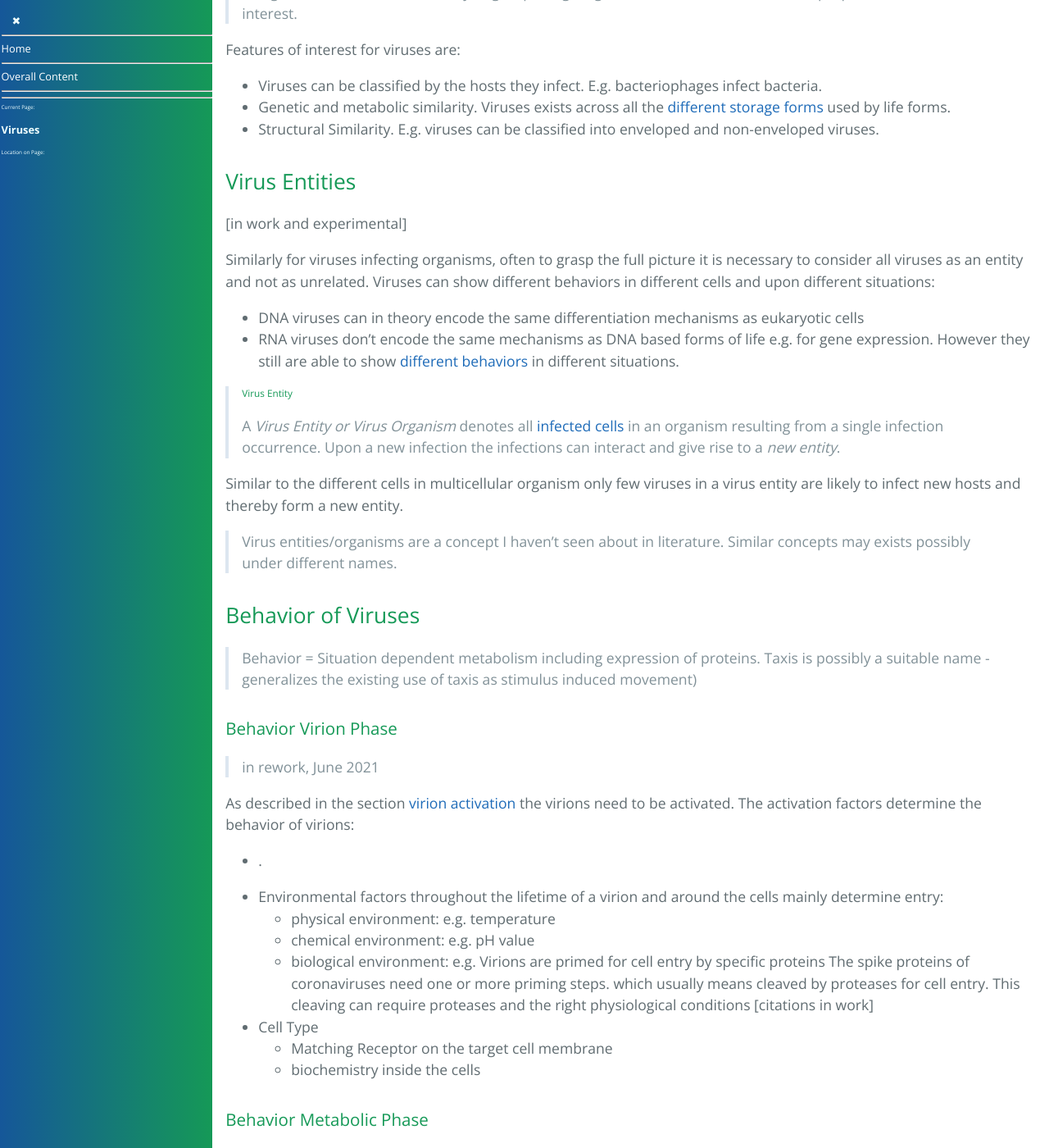
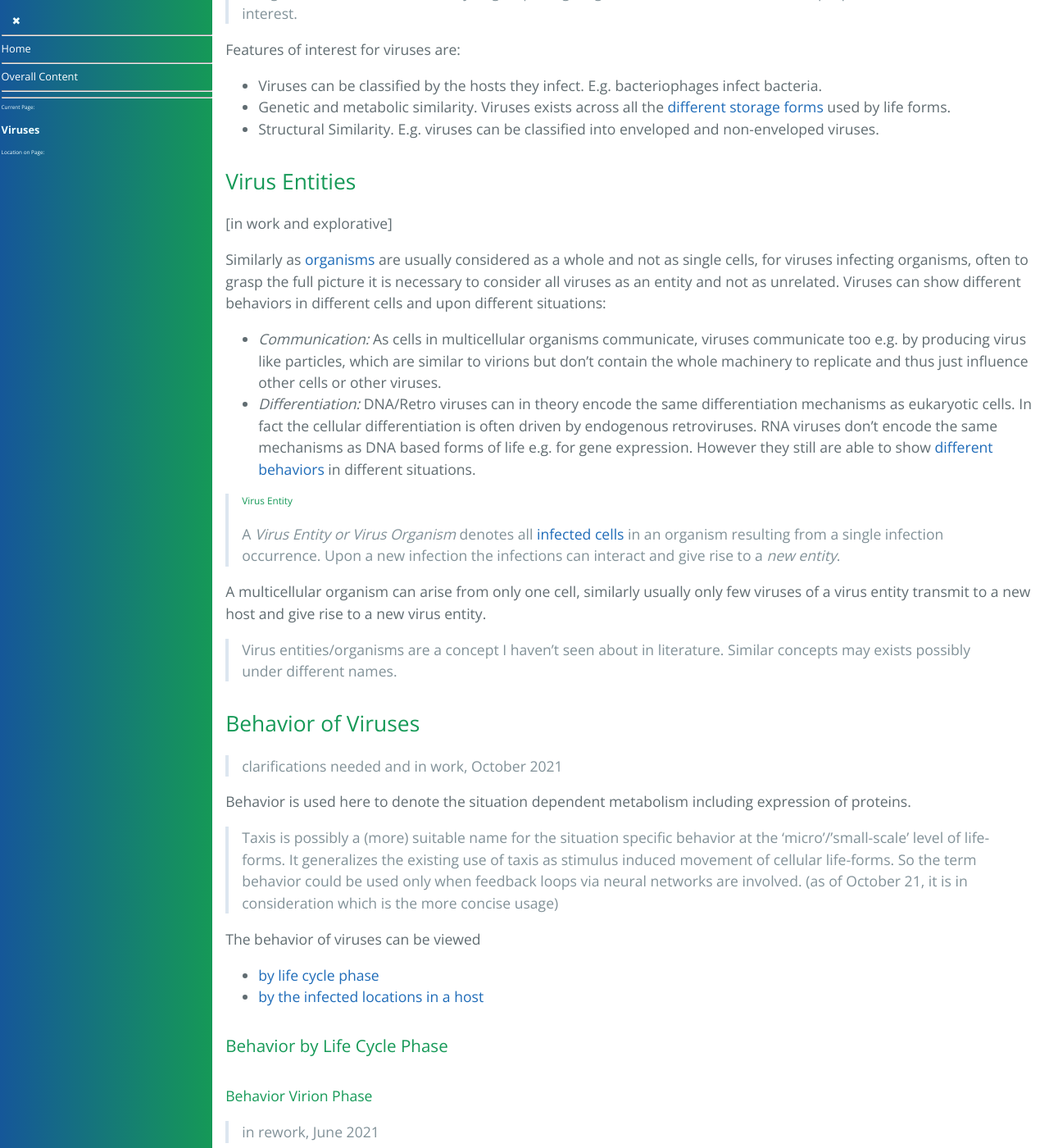
Before and after one commit to forestgrape/coronavirus, a Jekyll site: the page built from 2_biological/viruses.md, in a window 1280 px wide and 1400 px high, scrolled down 3271 px. Shown: the whole window at 82% size. Built offline with Jekyll 4.4.1, drawn with Linux system fonts in a browser that asks for light colours; our own code applies the rules of GitHub Pages for plain Markdown files; some of the changed text lies outside the part shown.

Commit message:
clarifications

```diff
--- a/2_biological/viruses.md
+++ b/2_biological/viruses.md
@@ -6,10 +6,10 @@
 * [Virus Classification](#virus-classification)
 * [Virus Entities](#virus-entities)
 * [Behavior of Viruses](#behavior-of-viruses)
-  * [Behavior Virion Phase](#behavior-virion-phase)
-  * [Behavior Metabolic Phase](#behavior-metabolic-phase)
-  * [Situation Specific Behaviors](#situation-specific-behaviors)
+  * [Behavior by Life Cycle Phase](#behavior-by-life-cycle-phase)
+  * [Behavior by Infected Location](#behavior-by-infected-location)
 * [Tropism of Viruses](#tropism-of-viruses)
+  * [Tropism of Virus Entities](#tropism-of-virus-entities)
 * [Habitats](#habitats)
   * [Life form Habitats](#life-form-habitats)
   * [Conquering new Habitats](#conquering-new-habitats)
@@ -108,16 +108,16 @@ Features of interest for viruses are:
 
 
 ## Virus Entities
-[in work and experimental]
+[in work and explorative]
 
-Similarly for viruses infecting organisms, often to grasp the full picture it is necessary to consider all viruses as an entity and not as unrelated. Viruses can show different behaviors in different cells and upon different situations:
-* DNA viruses can in theory encode the same differentiation mechanisms as eukaryotic cells
-* RNA viruses don't encode the same mechanisms as DNA based forms of life e.g. for gene expression. However they still are able to show [different behaviors](#taxis-of-viruses) in different situations.
+Similarly as [organisms](../2_biological/life-forms.md#organism) are usually considered as a whole and not as single cells, for viruses infecting organisms, often to grasp the full picture it is necessary to consider all viruses as an entity and not as unrelated. Viruses can show different behaviors in different cells and upon different situations:
+* *Communication:* As cells in multicellular organisms communicate, viruses communicate too e.g. by producing virus like particles, which are similar to virions but don't contain the whole machinery to replicate and thus just influence other cells or other viruses.
+* *Differentiation:* DNA/Retro viruses can in theory encode the same differentiation mechanisms as eukaryotic cells. In fact the cellular differentiation is often driven by endogenous retroviruses. RNA viruses don't encode the same mechanisms as DNA based forms of life e.g. for gene expression. However they still are able to show [different behaviors](#taxis-of-viruses) in different situations.
 
 > ###### Virus Entity
 > A *Virus Entity or Virus Organism* denotes all [infected cells](#infected-cell) in an organism resulting from a single infection occurrence. Upon a new infection the infections can interact and give rise to a *new entity*.
 
-Similar to the different cells in multicellular organism only few viruses in a virus entity are likely to infect new hosts and thereby form a new entity.
+A multicellular organism can arise from only one cell, similarly usually only few viruses of a virus entity transmit to a new host and give rise to a new virus entity.
 
 > Virus entities/organisms are a concept I haven't seen about in literature. Similar concepts may exists possibly under different names.
 
@@ -137,16 +137,23 @@ In outdoors living vertebrate hosts, the infection course of a coronavirus entit
 
 ## Behavior of Viruses
 
-> Behavior = Situation dependent metabolism including expression of proteins. Taxis is possibly a suitable name -  generalizes the existing use of taxis as stimulus induced movement)
+> clarifications needed and in work, October 2021
 
-### Behavior Virion Phase
+Behavior is used here to denote the situation dependent metabolism including expression of proteins.
+
+> Taxis is possibly a (more) suitable name for the situation specific behavior at the 'micro'/'small-scale' level of life-forms. It generalizes the existing use of taxis as stimulus induced movement of cellular life-forms. So the term behavior could be used only when feedback loops via neural networks are involved. (as of October 21, it is in consideration which is the more concise usage)
+
+The behavior of viruses can be viewed
+* [by life cycle phase](#behavior-by-life-cycle-phase)
+* [by the infected locations in a host](#behavior-by-infected-location)
+
+
+### Behavior by Life Cycle Phase
+#### Behavior Virion Phase
 
 > in rework, June 2021
 
 As described in the section [virion activation](#virion-priming) the virions need to be activated. The activation factors determine the behavior of virions:
-
-
-- <!--[Holmes](#holmes)-->.
 
 * Environmental factors throughout the lifetime of a virion and around the cells mainly determine entry:
   - physical environment: e.g. temperature
@@ -158,21 +165,21 @@ As described in the section [virion activation](#virion-priming) the virions nee
   - biochemistry inside the cells
 
 
+<!--[Holmes](#holmes)-->
 
-### Behavior Metabolic Phase
+
+#### Behavior Metabolic Phase
 [in work: incomplete and citations/confirmation in work]
 
-> The behavior in the virion phase is better known than the taxis in the metabolic phase.
-> * The cell entry can be investigated with reprogrammed viruses (often retroviruses) expressing the coronavirus spikes and transfected cells (mostly standard laboratory cell-lines where some genes are changed so they express the desired receptors). Neither the transfected cell need to behave similar to the cells which are naturally infected nor the reprogrammed viruses behave similar once inside the cell.
-> * To investigate the metabolic phase, ideally one could look into the cells. Often one observes the cells just from the outside e.g. observing cell damage.
-> * Detecting virus 'metabolites'/virion building blocks such as RNA or produced proteins is suitable to get hints for the intracellular behavior.
+The behavior in the virion phase is better known than the taxis in the metabolic phase.
+* The cell entry can be investigated with reprogrammed viruses (often retroviruses) expressing the coronavirus spikes and transfected cells (mostly standard laboratory cell-lines where some genes are changed so they express the desired receptors). Neither the transfected cell need to behave similar to the cells which are naturally infected nor the reprogrammed viruses behave similar once inside the cell.
+* To investigate the metabolic phase, ideally one could look into the cells. Often one observes the cells just from the outside e.g. observing cell damage.
+* Detecting virus 'metabolites'/virion building blocks such as RNA or produced proteins is suitable to get hints for the intracellular behavior.
 
 
-### Situation Specific Behaviors
+### Behavior by Infected Location
 
-> Possibly 'taxis' is a good name for situation specific behavior at the 'micro'/'small-scale' level of life-forms. Generalizing the existing use of taxis of the directional movement behavior of cellular life-forms.
-
-##### Cell Specific Behavior
+#### Cell Specific Behavior
 > *Cell specific behavior* is used on this page to describe how a virus behaves upon match of a virion to a specific cell type i.e. the behavior in specific cells.
 
 * Virion Phase:
@@ -191,8 +198,9 @@ The cell behavior is the combination of the [virion behavior](#behavior-virion-p
 * The cell should be able to produce many virions and thus should have a capable metabolism.
 
 
-##### Tissue Specific Behavior
- The tissue tropism depends on:
+#### Tissue Specific Behavior
+
+The tissue tropism depends on:
 * Infectable cells in the tissue
 * Movement within the tissue i.e. reaching the next cell in the tissue
   * Coronaviruses usually infect the apical cell layer of the respiratory tract epithelium initially. Most [virions are released](#apical-side-preference) again on the apical side to spread via the covering fluids. Some virions are released on the basal layer and can yield further infections deeper in the tissue or spread via the blood stream, especially if released from the intestine from where they can leave and infect the next host.
@@ -202,36 +210,35 @@ The cell behavior is the combination of the [virion behavior](#behavior-virion-p
 
 
 
-
-
 ## Tropism of Viruses
 
-In virology, tropism is mostly used when viruses replicate well in some cells or tissues (notes on [tropism usage](./life-forms.md#tropism-in-virology) in the chapter life form chapter). On this page, viral tropism is defined as follows:
+> Explorative section. The term tropism is used here to denote the growth of virus entities which is slightly different and more general than used in literature.
+
+In literature, tropism is mostly used when viruses replicate well in some cells or tissues (general notes on [tropism](./life-forms.md#tropism-in-virology) in the chapter life form chapter). On this page, viral tropism is used as follows:
 
 ###### Virus Tropism
-> A virus *has a tropism* for an object or a location if it is frequently infects an object. The tropism for a cell is called [Cell Tropism](#cell-tropism) and accordingly for tissues/organs [Tissue Tropism](#apical-side-tropism).
-
-> For animals one speaks usually of hosts and not animal tropism.
-
-Examples:
-* Cells which are frequently [infected](#infected-cell).
-* Tissues, organs or organisms that support the growth of virus entities or are influenced by infections by the virus.
-
-Tropism describes how virus entities growth, where the [virus entity](#virus-entity) consists of the infected cells in an organism i.e. when the population of viruses is viewed as a [virus entity](viruses.md#virus-entity) tropism denotes the growth preferences of a virus entity.
-
-
+> A virus *has a tropism* for an object or a location if it is frequently infects an object. The tropism for a cell is called [Cell Tropism](#cell-tropism) and for tissues/organs [Tissue Tropism](#apical-side-tropism).
 
 ###### Cell Tropism
 > A virus has a *tropism* for a certain cell type if these cell are readily infected.
 
+Usually viruses within an organisms can't be considered as independent which gives rise to the [concept of virus entities](#virus-entities).
+
+### Tropism of Virus Entities
+Tropism describes how virus entities growth, where the [virus entity](#virus-entity) consists of the infected cells in an organism i.e. when the population of viruses is viewed as a [virus entity](viruses.md#virus-entity) tropism denotes the growth preferences of a virus entity.
+
 ###### Tissue Tropism
 > *Tissue tropism* denotes tissues which are frequently by a virus [entity].
+
+So tropism denotes how virus entities growth within an organisms. Going on level up to determine which organisms are infected under which circumstances is discussed in [Habitats](#habitats).
 
 
 
 ## Habitats
-[in rework]
-As outlined in the chapter [behavior of viruses](#behavior-of-viruses) there are a variety of conditions for a virus to start to metabolism and even more too successfully replicate. Environments satisfying the behavior constraints for replication and frequently reached by viruses, form a place of living. These places are called habitats.
+
+> Explorative section. The term virus habitat is to my knowledge not common in literature.
+
+The [behavior of viruses](#behavior-of-viruses) describes *how viruses behave* under different circumstances, the [tropism of viruses](#tropism-of-viruses) *how a virus entities growths* within a host, habitats denotes the locations *where viruses live*. Environments satisfying the behavior and tropism constraints and additionally are frequently reached by virus entities, form a place of living or habitat.
 
 > ###### Habitat
 > The *Habitat* of a virus are the locations which are frequently infected. The locations can be cells, tissues, organs, life forms or groups of life forms.
@@ -256,10 +263,10 @@ Life forms which serve as habitats are called hosts.
 
 Organisms in the habitat of a virus are frequently infected.
 
-> ###### Endemic
+> ###### Endemic Hosts
 > A virus strain is *endemic* in a collection of organisms if that collection is a habitat of the virus.
 
-Sometimes it is helpful to name frequently infected organism which play no role in the virus spread:
+Sometimes it is helpful to name frequently infected organism which play no role for the survival of virus lineages:
 
 > ###### Side Host
 > A *Side Host* or *Terminal Host* of a virus is a [host](#host) but the infections yield *no* relevant spread of the virus. E.g. the virus cannot efficiently replicate or leave the host. These infections can be viewed as side-effects of the random virus spread. Viruses can evolve such that a Side Host becomes a Host.
```
